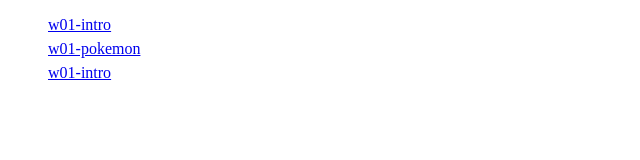
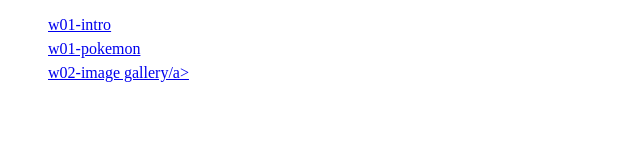
Before and after one commit to 408120789/1092-1A-demo-408120789, a plain HTML site: page index.html in a window 1280 px wide. Shown: the full height of the page, 0-640 px from the left. Drawn offline with Linux system fonts and the light colour scheme.

Commit message:
modified index.html

```diff
--- a/index.html
+++ b/index.html
@@ -22,7 +22,7 @@
                 <a href="./w01-intro-pokemon/pokemon.html">w01-pokemon</a>
             </li>
             <li>
-                <a href="./w01-intro-pokemon/intro.html">w01-intro</a>
+                <a href="/w02-imgal/imageGallery.html">w02-image gallery/a>
             </li>
         </ul>
     </div>
```
